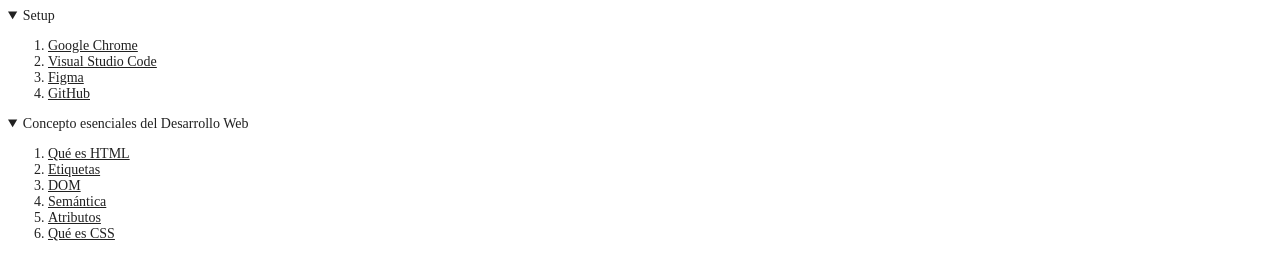
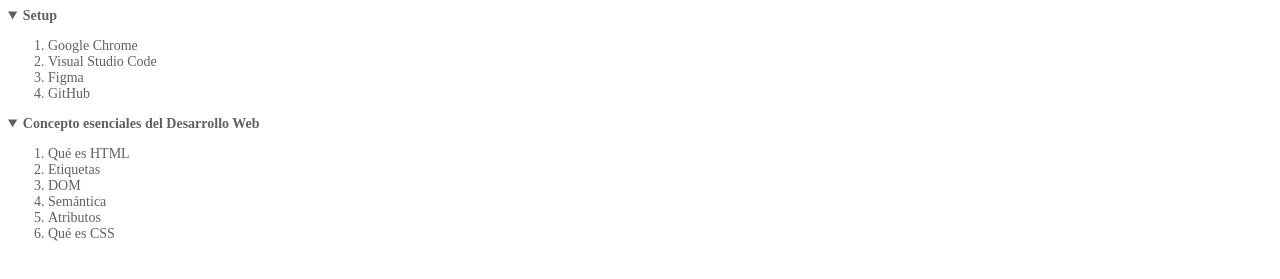
Before and after one commit to brianfsosa/curso-esencial-html-css, a plain HTML site: page index.html in a window 1280 px wide. Shown: the top 279 px of the page. Drawn offline with Linux system fonts and the light colour scheme.

Commit message:
Custom properties

```diff
--- a/css/styles.css
+++ b/css/styles.css
@@ -1,8 +1,15 @@
+:root {
+    font-size: 18px;
+    --gray30: #212121;
+    --gray20: #212429;
+    --gray10: #616161;
+}
+
 body {
-    color: #212121;
+    color: var(--gray30);
 }
  a {
-    color: #212121;
+    color: var(--gray30);
  }
 
  h1 {
@@ -11,8 +18,19 @@ body {
 
  header {
      font-size: 14px;
+     color: var(--gray10);
  }
+header a{
+    color: var(--gray10);
+    text-decoration: none;
+}
+header a:hover{
+    color:var(--gray30);
+}
 
+nav details summary {
+    font-weight: bold;
+}
  h2 {
      font-size: 2em;
  }
```
